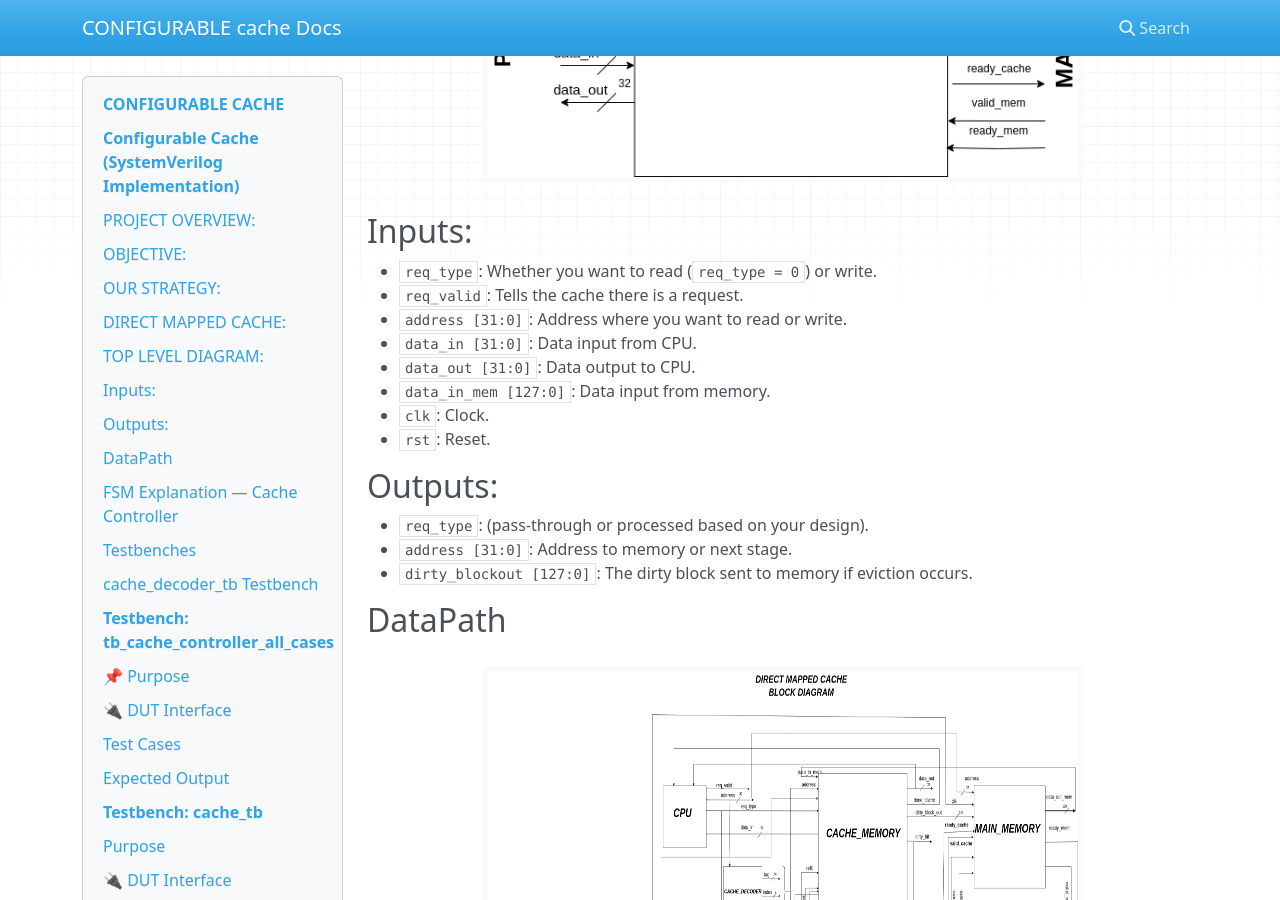
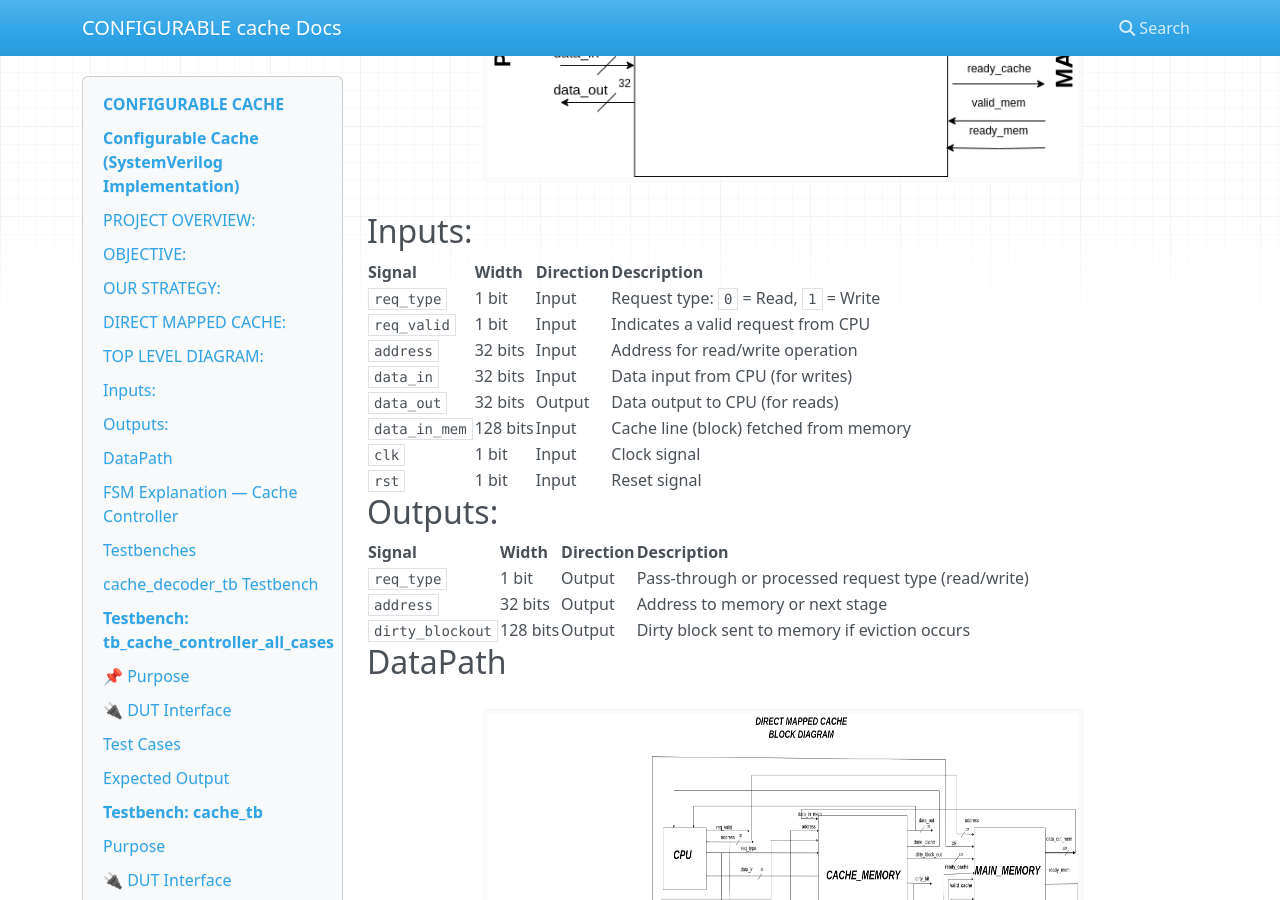
Before and after one commit to meds-ee-uet/Configurable-Cache, an MkDocs documentation site: the page built from Direct_Mapped_Cache/docs/index.md, in a window 1280 px wide and 900 px high, scrolled down 2722 px. Built offline with MkDocs 1.6.1, drawn with Linux system fonts in a browser that asks for light colours; nearby versions of some CDN libraries.

Commit message:
Update index.md

```diff
--- a/Direct_Mapped_Cache/docs/index.md
+++ b/Direct_Mapped_Cache/docs/index.md
@@ -118,19 +118,23 @@ Our first implementation is a direct-mapped cache with the following configurati
 
 
 ## **Inputs:**
-- `req_type`: Whether you want to read (`req_type = 0`) or write.
-- `req_valid`: Tells the cache there is a request.
-- `address [31:0]`: Address where you want to read or write.
-- `data_in [31:0]`: Data input from CPU.
-- `data_out [31:0]`: Data output to CPU.
-- `data_in_mem [127:0]`: Data input from memory.
-- `clk`: Clock.
-- `rst`: Reset.
+| **Signal**    | **Width** | **Direction** | **Description**                           |
+|---------------|-----------|---------------|-------------------------------------------|
+| `req_type`    | 1 bit     | Input         | Request type: `0` = Read, `1` = Write     |
+| `req_valid`   | 1 bit     | Input         | Indicates a valid request from CPU        |
+| `address`     | 32 bits   | Input         | Address for read/write operation          |
+| `data_in`     | 32 bits   | Input         | Data input from CPU (for writes)          |
+| `data_out`    | 32 bits   | Output        | Data output to CPU (for reads)            |
+| `data_in_mem` | 128 bits  | Input         | Cache line (block) fetched from memory    |
+| `clk`         | 1 bit     | Input         | Clock signal                              |
+| `rst`         | 1 bit     | Input         | Reset signal                              |
 
 ## **Outputs:**
-- `req_type`: (pass-through or processed based on your design).
-- `address [31:0]`: Address to memory or next stage.
-- `dirty_blockout [127:0]`: The dirty block sent to memory if eviction occurs.
+| **Signal**        | **Width** | **Direction** | **Description**                                      |
+|--------------------|-----------|---------------|------------------------------------------------------|
+| `req_type`        | 1 bit     | Output        | Pass-through or processed request type (read/write)  |
+| `address`         | 32 bits   | Output        | Address to memory or next stage                      |
+| `dirty_blockout`  | 128 bits  | Output        | Dirty block sent to memory if eviction occurs        |
 
 
 
@@ -147,6 +151,11 @@ Our first implementation is a direct-mapped cache with the following configurati
 
 
 ###  Datapath (Brief)
+
+
+<div align="center">
+  <img src="/outputs/dataflow.png" width="600" height="400">
+</div>
 
 - CPU sends `req_valid`, `req_type`, `address [31:0]`, `data_in [31:0]` (for writes).
 - **Cache Decoder** splits the address into `tag`, `index`, `block offset`.
```
